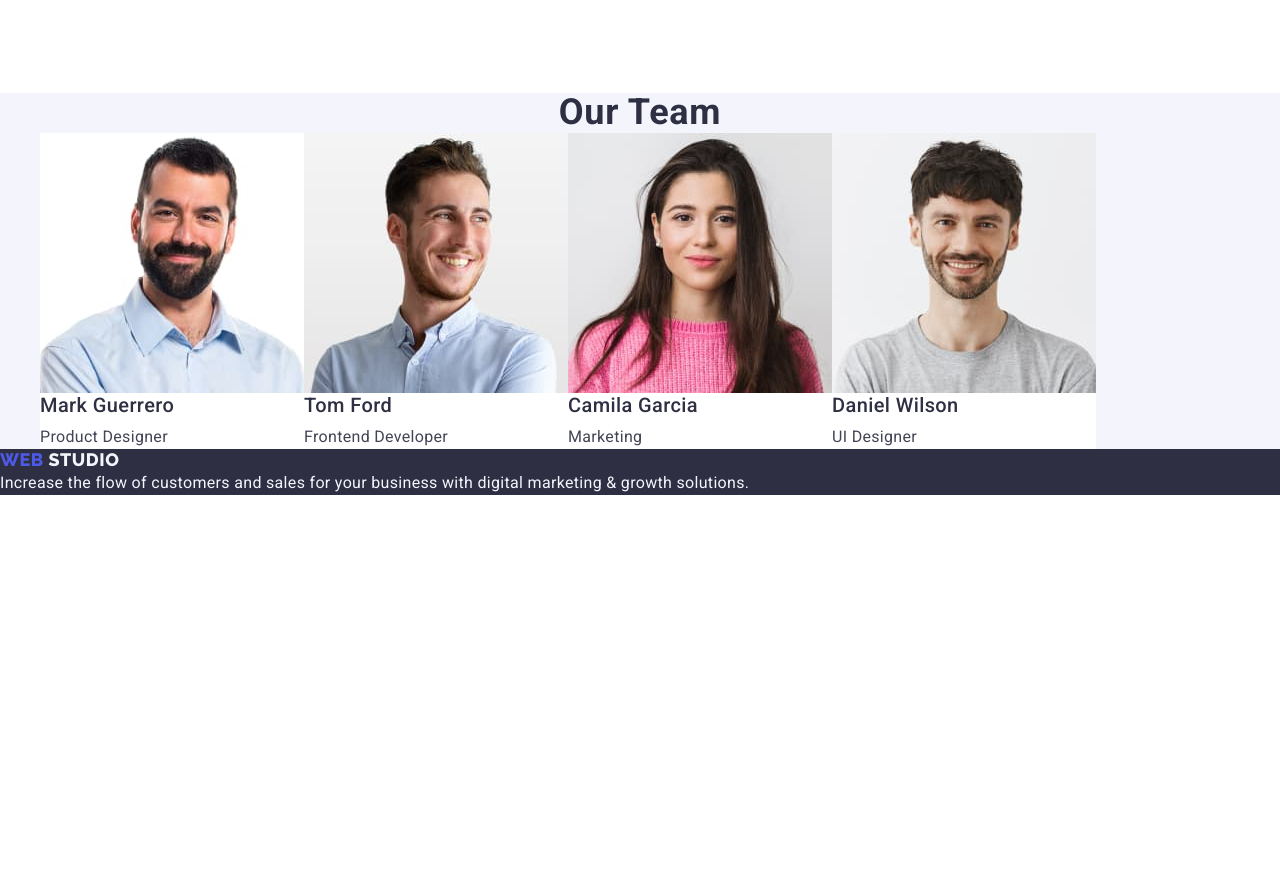
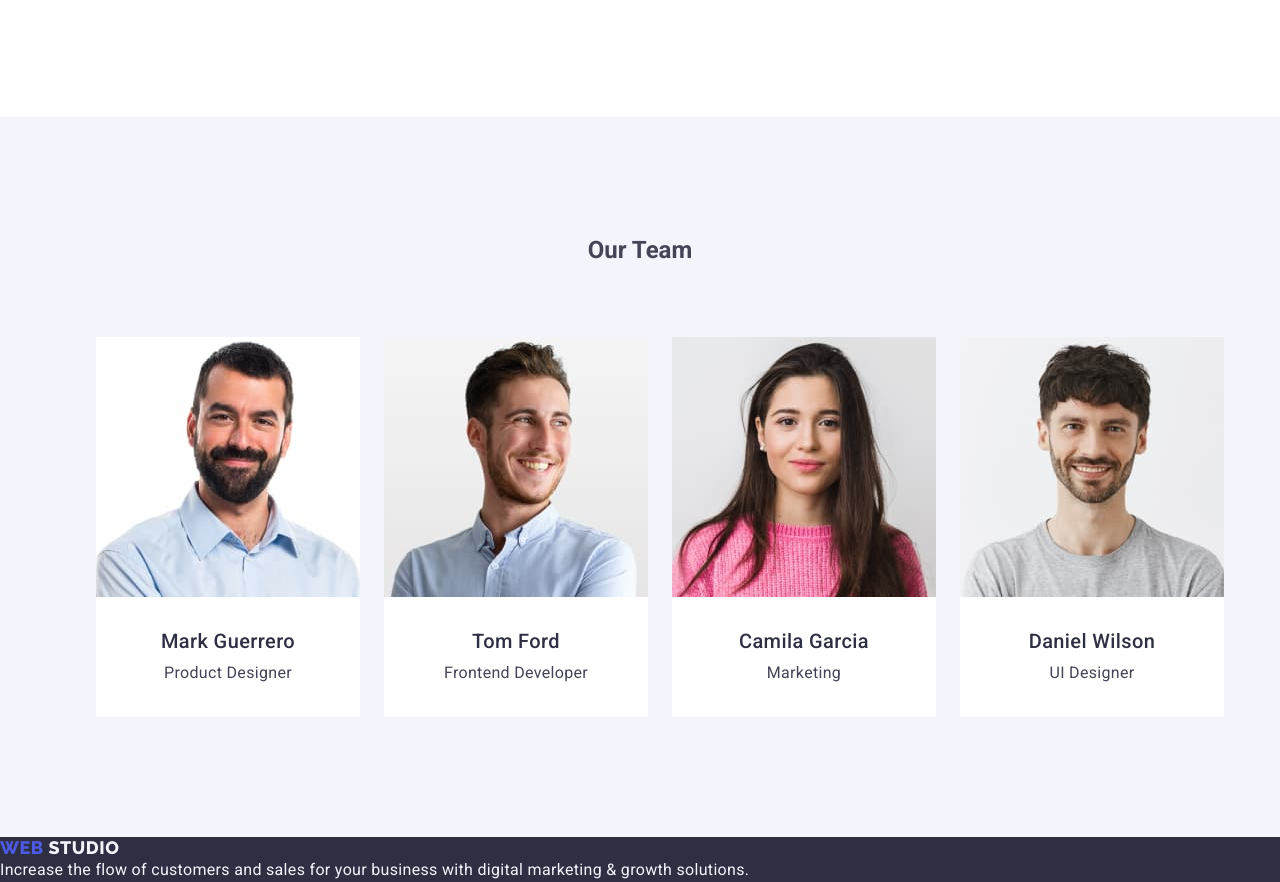
Before and after one commit to EKhobotin/goit-markup-hw-03, a plain HTML site: page index.html in a window 1280 px wide. Shown: the part 1819-2701 px from the top of the page. Before the commit the page ends 2314 px from the top, so only its background shows below. Drawn offline with nearby package versions, Linux system fonts and the light colour scheme.

Commit message:
4th section

```diff
--- a/css/style.css
+++ b/css/style.css
@@ -151,7 +151,12 @@ img {
 .features {
   padding: 120px 0;
 }
-.features-list {
+
+.feature-list {
+  gap: 24px;
+}
+
+.feature-list.list {
   gap: 24px;
 }
 .features-list.list-item {
@@ -188,7 +193,7 @@ img {
   gap: 24px;
 }
 .list-doing-item {
-  width: calc((100%-2 * 24px) / 3);
+  width: calc((100% - 48px) / 3);
 }
 
 .title {
@@ -204,10 +209,37 @@ img {
 /* ==================TEAM============= */
 .teams {
   background-color: #f4f4fd;
+  padding: 120px 0;
+}
+.teams .container {
+  flex-direction: column;
+}
+.title-team {
+  margin-bottom: 72px;
 }
 .list-team .list-item {
   background-color: #ffffff;
 }
+
+.list-team {
+  gap: 24px;
+}
+.list-team.list-item {
+  width: calc((100%-72px) / 4);
+  border-radius: 0 0 4px 4px;
+}
+.card-content {
+  margin: 32px 0;
+}
+.teams .list-title {
+  text-align: center;
+  margin-bottom: 8px;
+}
+.teams .list-text {
+  text-align: center;
+}
+
+/* ===================PORTFOLIO================= */
 .button-filter {
   font-family: "Roboto", sans-serif;
   font-size: 16px;
@@ -223,7 +255,7 @@ img {
   background-color: #404bbf;
   color: #ffffff;
 }
-/* ==============FOTER====================== */
+/* ==============FOOTER====================== */
 .footer {
   background-color: var(--bg-color-section);
 }
--- a/index.html
+++ b/index.html
@@ -114,7 +114,8 @@
         </div>
       </section>
       <section class="teams">
-        <h2 class="title">Our Team</h2>
+        <div class="container">
+          <h2 class="title-team">Our Team</h2>
           <ul class="list-team list">
             <li class="list-item">
               <img
@@ -122,8 +123,10 @@
                 alt="Product Designer"
                 width="264"
               />
+              <div class="card-content">
                 <h3 class="list-title">Mark Guerrero</h3>
                 <p class="list-text">Product Designer</p>
+              </div>
             </li>
             <li class="list-item">
               <img
@@ -131,8 +134,10 @@
                 alt="Frontend Developer"
                 width="264"
               />
+              <div class="card-content">
                 <h3 class="list-title">Tom Ford</h3>
                 <p class="list-text">Frontend Developer</p>
+              </div>
             </li>
             <li class="list-item">
               <img
@@ -140,8 +145,10 @@
                 alt="Marketing"
                 width="264"
               />
+              <div class="card-content">
                 <h3 class="list-title">Camila Garcia</h3>
                 <p class="list-text">Marketing</p>
+              </div>
             </li>
             <li class="list-item">
               <img
@@ -149,11 +156,13 @@
                 alt="UI Designer"
                 width="264"
               />
+              <div class="card-content">
                 <h3 class="list-title">Daniel Wilson</h3>
-
                 <p class="list-text">UI Designer</p>
+              </div>
             </li>
           </ul>
+        </div>
       </section>
     </main>
     <footer class="footer">
```
Lines whose indentation alone changed are shown as unchanged.
